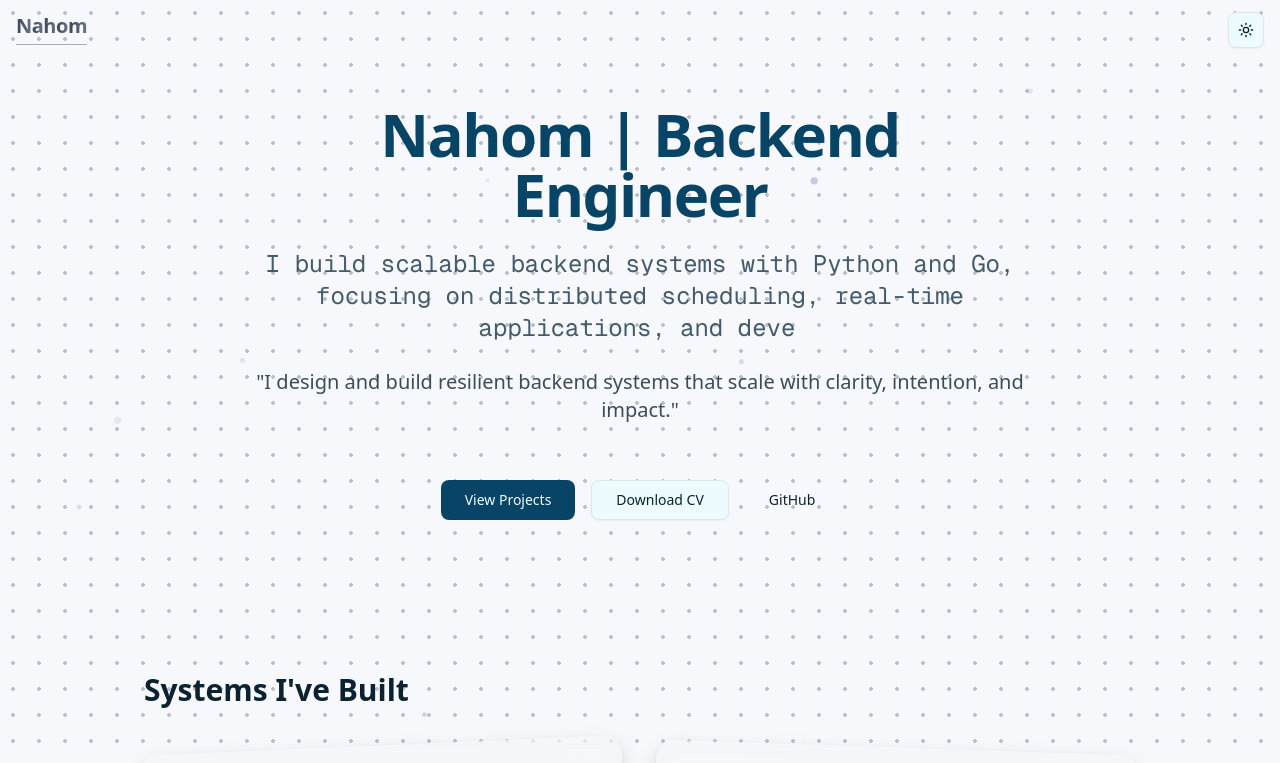
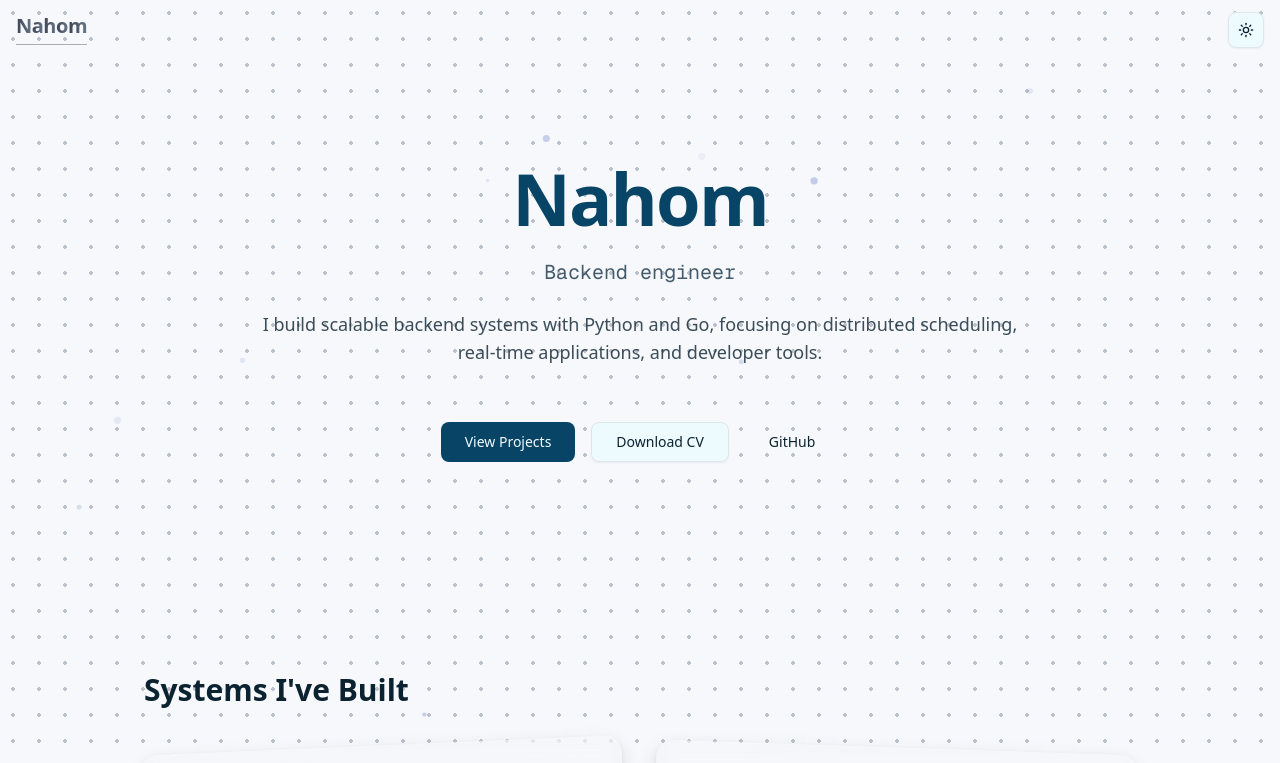
Before and after one commit to nahom-zewdu/my-portfolio, a Next.js app: page / in a window 1280 px wide. Shown: the top 763 px of the page. Built offline with nearby package versions, Linux system fonts and the light colour scheme.

Commit message:
home: larger name, typewriter on 'Backend engineer', remove quote, add static subline

```diff
--- a/src/app/page.tsx
+++ b/src/app/page.tsx
@@ -45,22 +45,22 @@ export default function Home() {
           animate="animate"
         >
           <motion.h1
-            className="text-4xl md:text-6xl font-bold tracking-tight text-primary"
+            className="text-5xl md:text-7xl font-bold tracking-tight text-primary"
             variants={fadeInUp}
           >
-            Nahom | Backend Engineer
+            Nahom
           </motion.h1>
           <TypewriterText
-            text="I build scalable backend systems with Python and Go, focusing on distributed scheduling, real-time applications, and developer tools."
-            speed={50}
-            delay={0.3}
-            className="text-xl md:text-2xl font-mono text-muted-foreground"
+            text="Backend engineer"
+            speed={60}
+            delay={0.4}
+            className="text-lg md:text-xl font-mono text-muted-foreground"
           />
           <motion.p
-            className="mx-auto text-lg md:text-xl text-foreground/80"
+            className="mx-auto text-base md:text-lg text-foreground/80"
             variants={fadeInUp}
           >
-            &quot;I design and build resilient backend systems that scale with clarity, intention, and impact.&quot;
+            I build scalable backend systems with Python and Go, focusing on distributed scheduling, real-time applications, and developer tools.
           </motion.p>
         </motion.div>
         <motion.div
```
